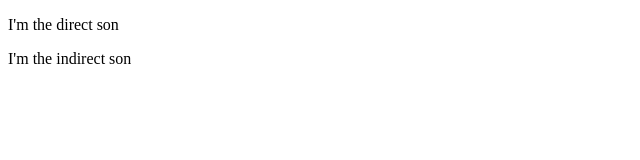
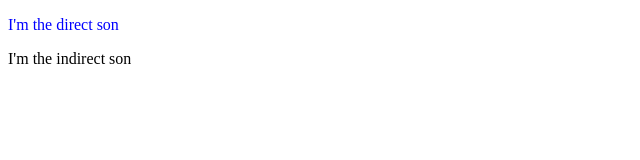
Before and after one commit to vjcoder20/JavaScript-Basics, a plain HTML site: page PepDev-1/Lecture-7/css-selectors-practice/q7.html in a window 1280 px wide. Shown: the whole page, without its empty margins (0-640 px from the left). Drawn offline with Linux system fonts and the light colour scheme.

Commit message:
Update ques-7

```diff
--- a/PepDev-1/Lecture-7/css-selectors-practice/q7.html
+++ b/PepDev-1/Lecture-7/css-selectors-practice/q7.html
@@ -8,6 +8,9 @@
 </head>
 <style>
     /* children -> class */
+    .c1>p{
+        color:blue;
+    }
   </style>
 
 <body>
```
